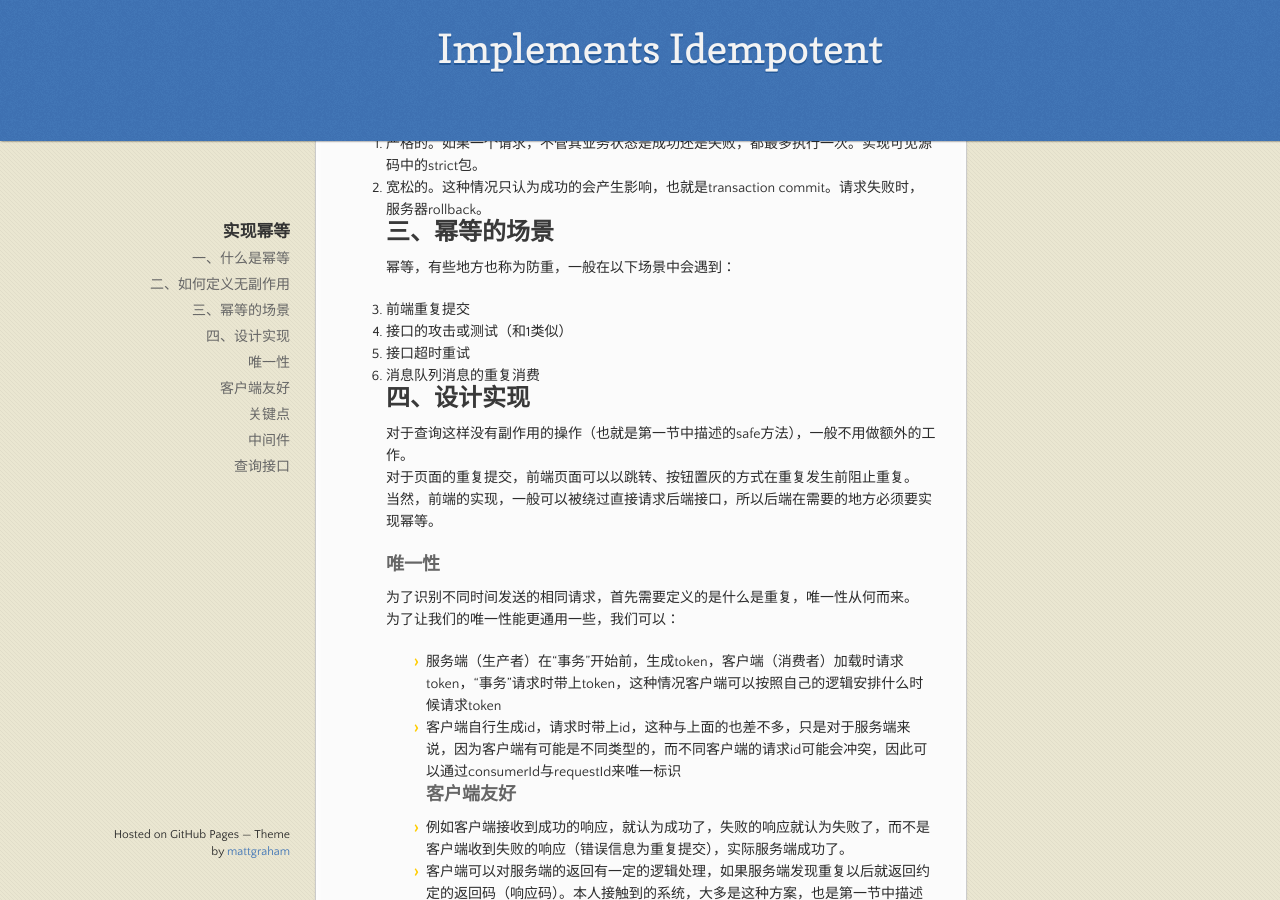
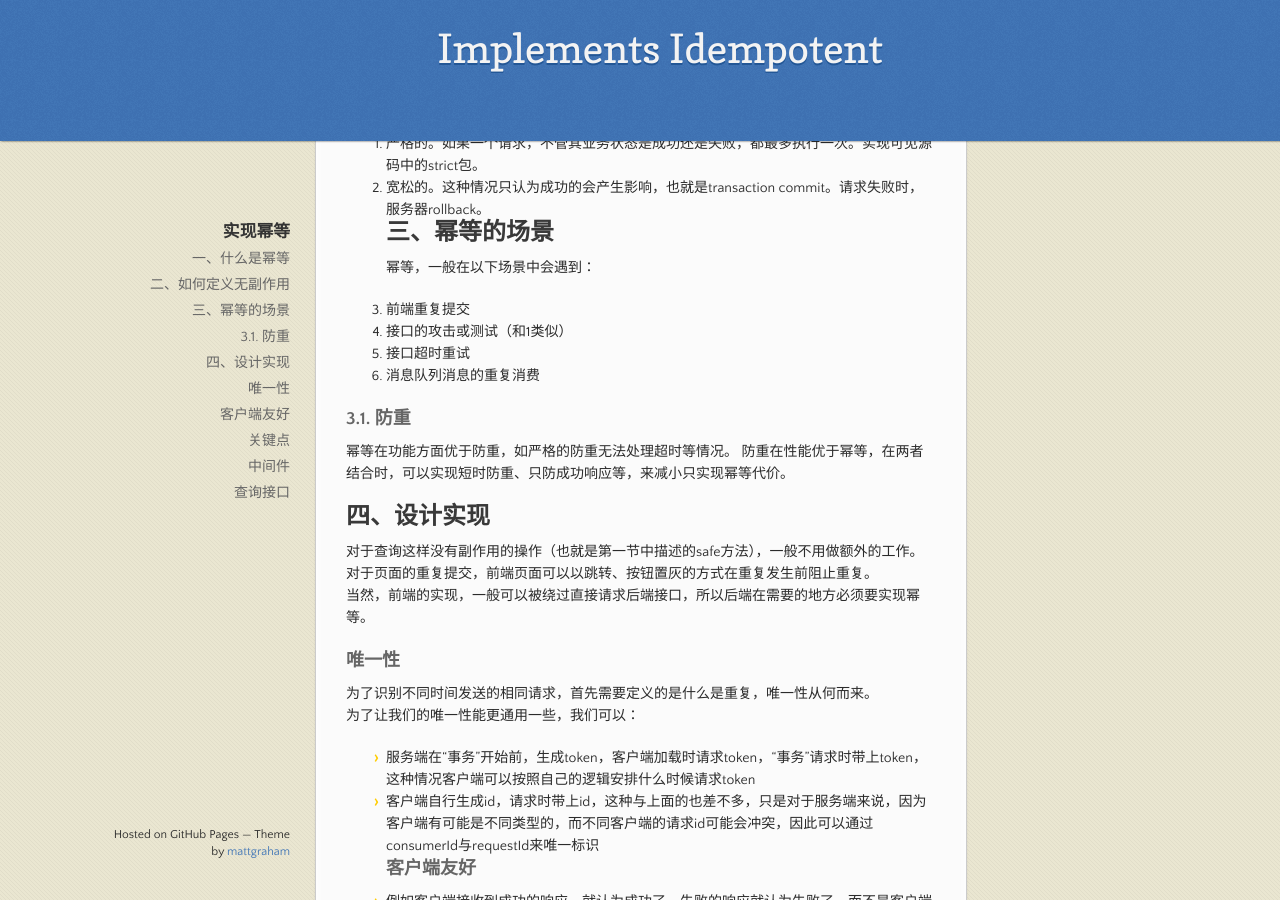
Before and after one commit to lvv9/lvv9.github.io, a Jekyll site: the page built from _posts/2021-12-19-implements-idempotent.md, in a window 1280 px wide and 900 px high, scrolled down 284 px. Built offline with Jekyll 4.4.1, drawn with Linux system fonts in a browser that asks for light colours; our own code applies the rules of GitHub Pages for plain Markdown files; comment, search, counter and statistics services are not loaded; the repository's description, which GitHub fills in, is left out.

Commit message:
更新 2021-12-19-implements-idempotent.md

```diff
--- a/_posts/2021-12-19-implements-idempotent.md
+++ b/_posts/2021-12-19-implements-idempotent.md
@@ -9,11 +9,15 @@
 1. 严格的。如果一个请求，不管其业务状态是成功还是失败，都最多执行一次。实现可见源码中的strict包。
 2. 宽松的。这种情况只认为成功的会产生影响，也就是transaction commit。请求失败时，服务器rollback。
 ## 三、幂等的场景
-幂等，有些地方也称为防重，一般在以下场景中会遇到：
+幂等，一般在以下场景中会遇到：
 1. 前端重复提交
 2. 接口的攻击或测试（和1类似）
 3. 接口超时重试
 4. 消息队列消息的重复消费
+
+### 3.1. 防重
+幂等在功能方面优于防重，如严格的防重无法处理超时等情况。
+防重在性能优于幂等，在两者结合时，可以实现短时防重、只防成功响应等，来减小只实现幂等代价。
 ## 四、设计实现
 对于查询这样没有副作用的操作（也就是第一节中描述的safe方法），一般不用做额外的工作。<br/>
 对于页面的重复提交，前端页面可以以跳转、按钮置灰的方式在重复发生前阻止重复。<br/>
@@ -21,7 +25,7 @@
 ### 唯一性
 为了识别不同时间发送的相同请求，首先需要定义的是什么是重复，唯一性从何而来。<br/>
 为了让我们的唯一性能更通用一些，我们可以：
-- 服务端（生产者）在“事务”开始前，生成token，客户端（消费者）加载时请求token，“事务”请求时带上token，这种情况客户端可以按照自己的逻辑安排什么时候请求token
+- 服务端在“事务”开始前，生成token，客户端加载时请求token，“事务”请求时带上token，这种情况客户端可以按照自己的逻辑安排什么时候请求token
 - 客户端自行生成id，请求时带上id，这种与上面的也差不多，只是对于服务端来说，因为客户端有可能是不同类型的，而不同客户端的请求id可能会冲突，因此可以通过consumerId与requestId来唯一标识
 ### 客户端友好
 - 例如客户端接收到成功的响应，就认为成功了，失败的响应就认为失败了，而不是客户端收到失败的响应（错误信息为重复提交），实际服务端成功了。
```
